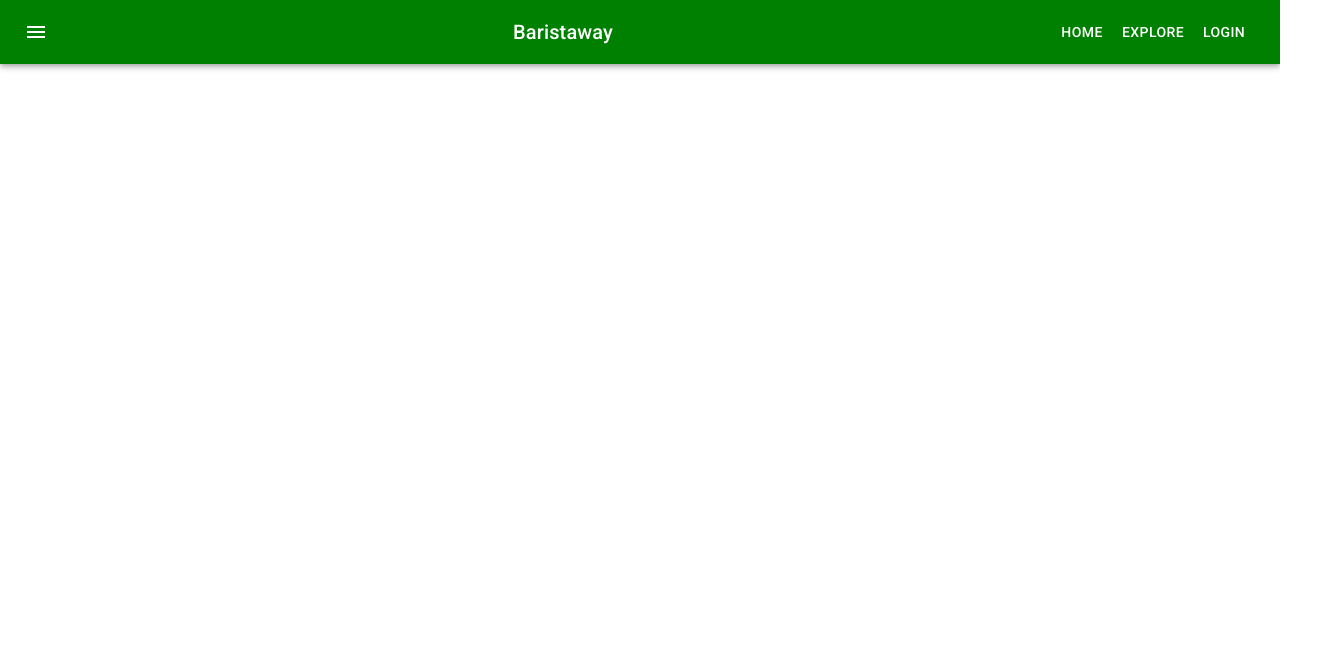
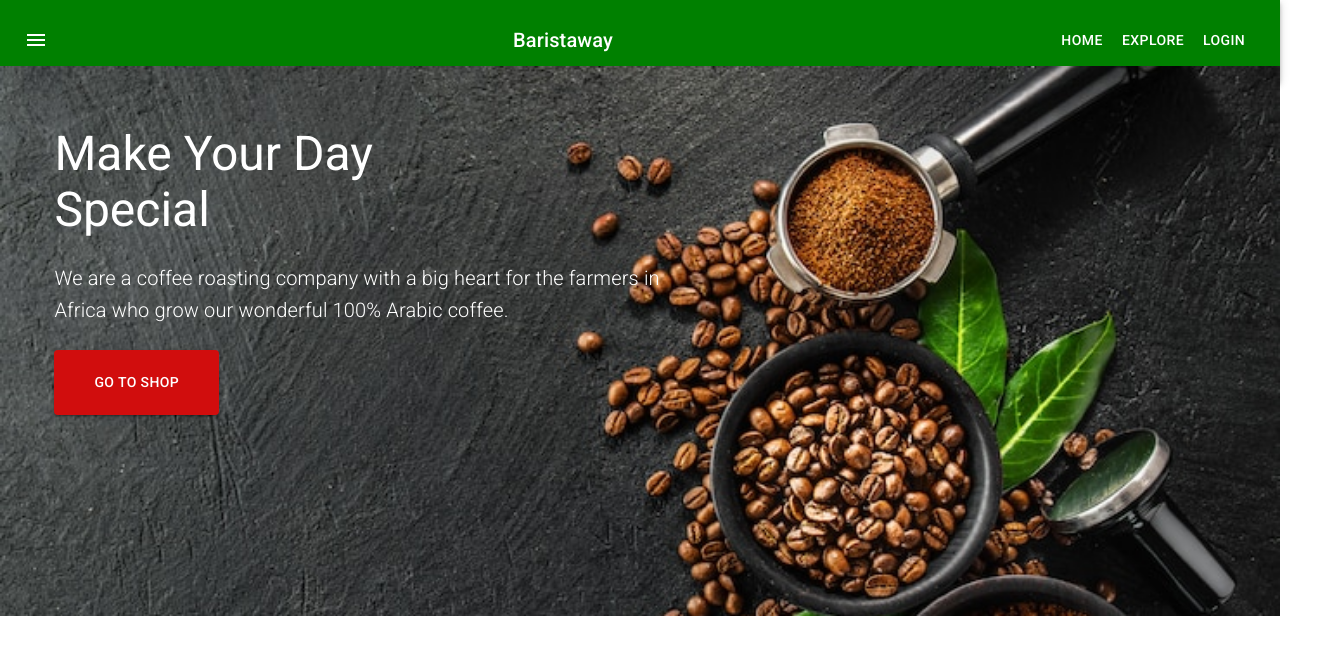
Before and after one commit to MusharratTabassum/Baristaway, a React (Create React App) app: page /home in a window 1280 px wide. Shown: the top 654 px of the page, 1334 px wide, since content can reach past the window. Built offline with nearby package versions, Linux system fonts and the light colour scheme; no server answers.

Commit message:
banner section added

```diff
--- a/src/App.js
+++ b/src/App.js
@@ -3,6 +3,7 @@ import { Switch } from 'react-router-dom';
 import { BrowserRouter } from 'react-router-dom';
 import './App.css';
 import AuthProvider from './Contexts/AuthProvider/AuthProvider';
+import Home from './pages/Home/Home/Home';
 import Login from './pages/Login/Login/Login';
 import Register from './pages/Login/Register/Register';
 import Navigation from './pages/Shared/Navigation/Navigation';
@@ -14,6 +15,9 @@ function App() {
         <BrowserRouter>
           <Navigation></Navigation>
           <Switch>
+            <Route path="/home">
+              <Home></Home>
+            </Route>
             <Route path="/login">
               <Login></Login>
             </Route>
--- a/src/pages/Home/Banner/Banner.js
+++ b/src/pages/Home/Banner/Banner.js
@@ -0,0 +1,40 @@
+import { Button, Container, Grid, Typography } from '@mui/material';
+import { Box } from '@mui/system';
+import React from 'react';
+import { Link } from 'react-router-dom';
+import bgImg from "../../../images/banner.jpg"
+
+const Banner = () => {
+    const bannerBg = {
+        backgroundImage: `url(${bgImg})`,
+        width: "100%",
+        height: "550px",
+        backgroundPosition: "center top",
+        backgroundRepeat: "no-repeat",
+        backgroundSize: "cover",
+
+    }
+    return (
+        <Box style={bannerBg} sx={{ flexGrow: 1 }}>
+            <Grid container spacing={2} style={{ marginLeft: "3%" }}>
+                <Grid item style={{ textAlign: 'left', color: "white" }} xs={12} md={6}>
+                    <Box>
+                        <Typography variant="h3" style={{ paddingTop: "7%" }} >
+                            Make Your Day<br />
+                            Special
+                        </Typography>
+                        <Typography variant="h6" sx={{ my: 3, fontSize: 20, fontWeight: 300, color: 'white' }}>
+                            We are a coffee roasting company with a big heart for the farmers in Africa who grow our wonderful 100% Arabic coffee.
+                        </Typography>
+                        <Link to="/explore" style={{ textDecoration: "none" }}>
+                            <Button variant="contained" style={{ backgroundColor: '#d10d0d', padding: "20px 40px" }} >Go to Shop</Button></Link>
+
+                    </Box>
+                </Grid>
+
+            </Grid>
+        </Box >
+    );
+};
+
+export default Banner;
--- /dev/null
+++ b/src/pages/Home/Home/Home.js
@@ -0,0 +1,13 @@
+import React from 'react';
+import Banner from '../Banner/Banner';
+
+const Home = () => {
+    return (
+        <div>
+            <Banner></Banner>
+
+        </div>
+    );
+};
+
+export default Home;
--- a/src/pages/Shared/Navigation/Navigation.js
+++ b/src/pages/Shared/Navigation/Navigation.js
@@ -14,7 +14,7 @@ const Navigation = () => {
     const { user, logOut } = useAuth();
     return (
         <Box sx={{ flexGrow: 1 }}>
-            <AppBar position="static" style={{ backgroundColor: "green" }}>
+            <AppBar position="static" style={{ backgroundColor: "green", paddingTop: "8px", paddingBottom: "10px" }}>
                 <Toolbar>
                     <IconButton
                         size="large"
@@ -28,7 +28,7 @@ const Navigation = () => {
                     <Typography variant="h6" component="div" sx={{ flexGrow: 1 }}>
                         Baristaway
                     </Typography>
-                    <Link to="/explore"><Button color="inherit" style={{ backgroundColor: "green", color: "white" }}>Home</Button></Link>
+                    <Link to="/home"><Button color="inherit" style={{ backgroundColor: "green", color: "white" }}>Home</Button></Link>
                     <Link to="/explore"><Button color="inherit" style={{ backgroundColor: "green", color: "white" }}>Explore</Button></Link>
 
                     {
```
Also changed, not shown: src/images/banner.jpg (added), src/images/coffe-mug.jpg (added).
